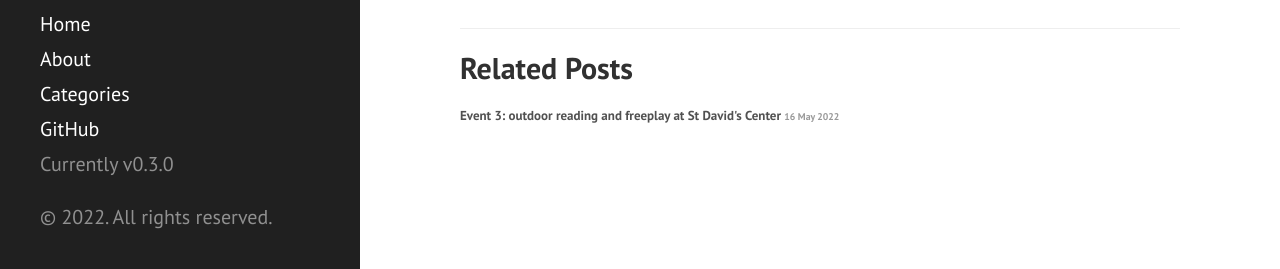
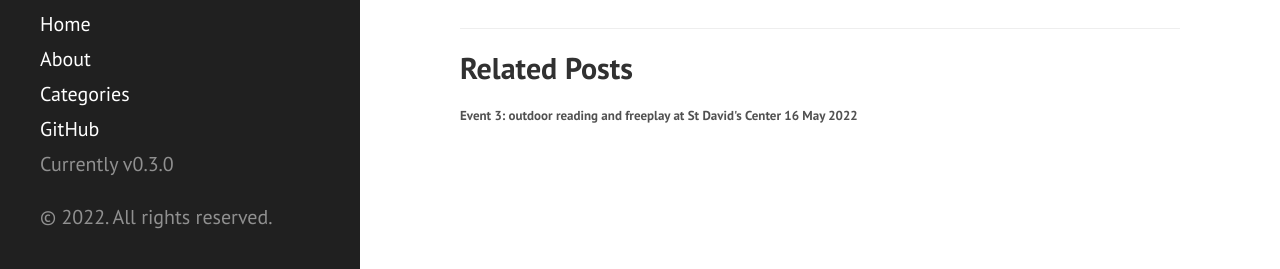
Before and after one commit to leducon/leducon.github.io, a Jekyll site: the page built from _posts/2022-05-14-welcome-to-ledu.md, in a window 1280 px wide. Shown: the part 628-897 px from the top of the page. Built offline with Jekyll 4.4.1, drawn with Linux system fonts in a browser that asks for light colours; Markdown is read by kramdown in place of the engine named in the settings.

Commit message:
Update post.html

```diff
--- a/_layouts/post.html
+++ b/_layouts/post.html
@@ -29,7 +29,8 @@ layout: default
         <h3>
           <a href="{{ post.url }}">
             {{ post.title }}
-            <small>{{ post.date | date_to_string }}</small>
+            {{ post.date | date_to_string }}
+            <!-- <small>{{ post.date | date_to_string }}</small> -->
           </a>
         </h3>
       </li>
```
